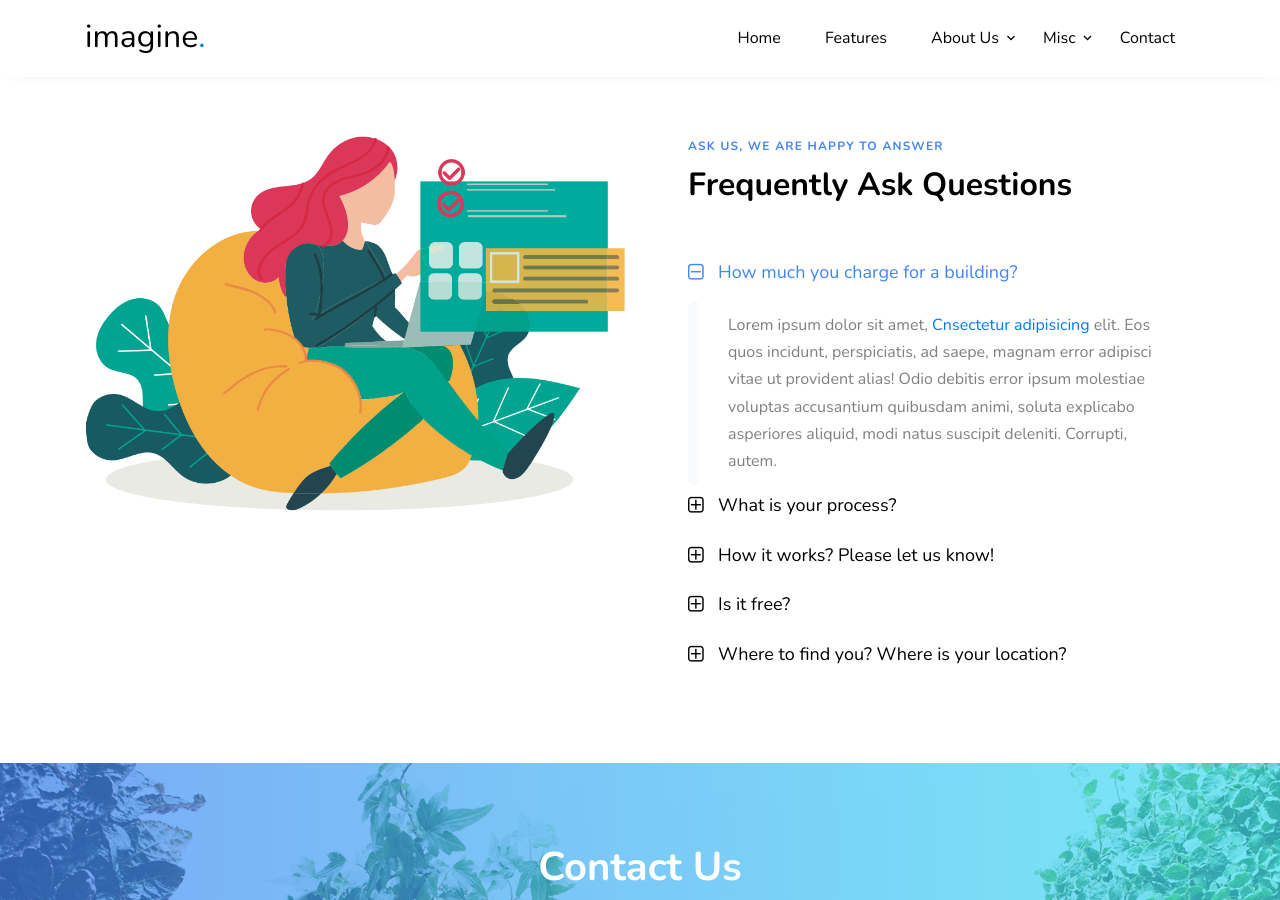
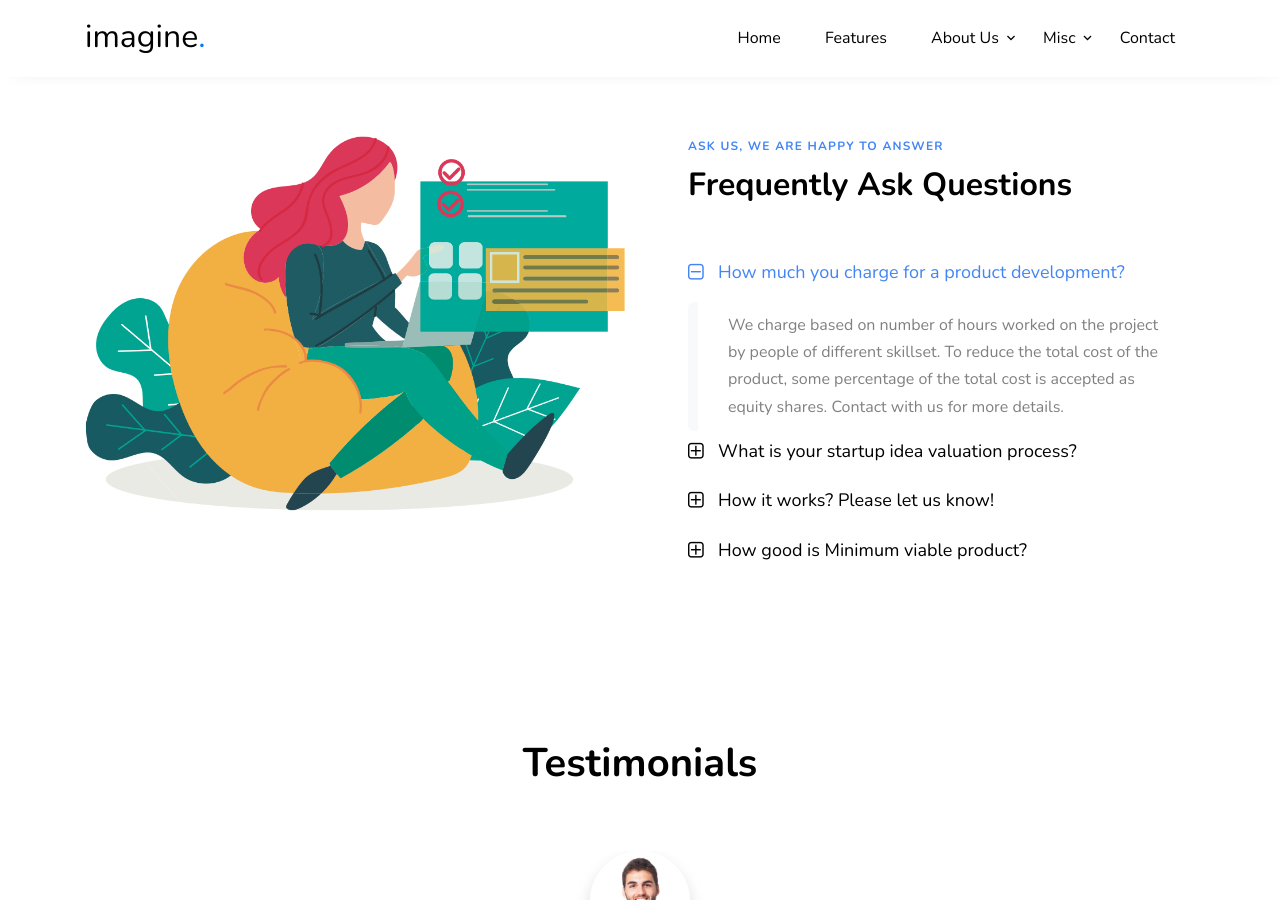
Before and after one commit to LekhaNamala/fiesta, a Jekyll site: the page built from index.html, in a window 1280 px wide and 900 px high, scrolled down 2578 px. Built offline with Jekyll 4.4.1, drawn with Linux system fonts in a browser that asks for light colours; some web fonts are replaced; some of the changed text lies outside the part shown.

Commit message:
1. Refined header.html and home.html to be consistent. 2. Added FAQ in faq.html
TODO: Add Testimonials

```diff
--- a/_includes/faq.html
+++ b/_includes/faq.html
@@ -14,12 +14,12 @@
             <div class="accordion-item">
               <h2 class="mb-0 rounded mb-2">
                 <a href="#" data-toggle="collapse" data-target="#collapseOne" aria-expanded="true" aria-controls="collapseOne">
-                How much you charge for a building?</a>
+                How much you charge for a product development?</a>
               </h2>
 
               <div id="collapseOne" class="collapse show" aria-labelledby="headingOne" data-parent="#accordionExample">
                 <div class="accordion-body">
-                  <p>Lorem ipsum dolor sit amet, <a href="#">Cnsectetur adipisicing</a> elit. Eos quos incidunt, perspiciatis, ad saepe, magnam error adipisci vitae ut provident alias! Odio debitis error ipsum molestiae voluptas accusantium quibusdam animi, soluta explicabo asperiores aliquid, modi natus suscipit deleniti. Corrupti, autem.</p>
+                  <p>We charge based on number of hours worked on the project by people of different skillset. To reduce the total cost of the product, some percentage of the total cost is accepted as equity shares. Contact with us for more details.  </p>
                 </div>
               </div>
             </div>
@@ -27,13 +27,13 @@
             <div class="accordion-item">
               <h2 class="mb-0 rounded mb-2">
                 <a href="#" class="collapsed" data-toggle="collapse" data-target="#collapseTwo" aria-expanded="false" aria-controls="collapseTwo">
-                  What is your process?
+                  What is your startup idea valuation process?
                 </a>
               </h2>
 
               <div id="collapseTwo" class="collapse" aria-labelledby="headingTwo" data-parent="#accordionExample">
                 <div class="accordion-body">
-                  <p>Lorem ipsum dolor sit amet, consectetur adipisicing elit. Repellat voluptate animi hic quasi sequi odio, vitae dolorum soluta sapiente debitis ad similique tempore, aliquam quae nam deserunt dicta ullam perspiciatis minima, quam. Quis repellat corporis aperiam, veritatis nemo iure inventore.</p>
+                  <p>Based on standard valuation strategies, we valuate your startup idea any between $250M and $500M valuation.</p>
                 </div>
               </div>
             </div>
@@ -47,7 +47,7 @@
 
               <div id="collapseThree" class="collapse" aria-labelledby="headingThree" data-parent="#accordionExample">
                 <div class="accordion-body">
-                  <p>Lorem ipsum dolor sit amet, consectetur adipisicing elit. Ipsum et dolorum libero consequuntur facere molestias beatae quod labore quidem ad quasi eius pariatur quae nam quo soluta optio dicta, doloribus ullam fugit nulla! Itaque necessitatibus eum sed quam eos id!</p>
+                  <p>We start with evaluating you start up idea. We estimate the effort for building a minimum viable product. </p>
                 </div>
               </div>
             </div>
@@ -55,18 +55,18 @@
             <div class="accordion-item">
               <h2 class="mb-0 rounded mb-2">
                 <a href="#" class="collapsed" data-toggle="collapse" data-target="#collapseFour" aria-expanded="false" aria-controls="collapseFour">
-                  Is it free?
+                 How good is Minimum viable product?
                 </a>
               </h2>
 
               <div id="collapseFour" class="collapse" aria-labelledby="headingFour" data-parent="#accordionExample">
                 <div class="accordion-body">
-                  <p>Lorem ipsum dolor sit amet, consectetur adipisicing elit. Eos quos incidunt, perspiciatis, ad saepe, magnam error adipisci vitae ut provident alias! Odio debitis error ipsum molestiae voluptas accusantium quibusdam animi, soluta explicabo asperiores aliquid, modi natus suscipit deleniti. Corrupti, autem.</p>
+                  <p>Our aim is to build an effective MVP in shortest period of time that can be used to pitch for seed funding.</p>
                 </div>
               </div>
             </div>
 
-            <div class="accordion-item">
+            <!-- <div class="accordion-item">
               <h2 class="mb-0 rounded mb-2">
                 <a href="#" class="collapsed" data-toggle="collapse" data-target="#collapseFive" aria-expanded="false" aria-controls="collapseFive">
                   Where to find you? Where is your location?
@@ -78,7 +78,7 @@
                   <p>Lorem ipsum dolor sit amet, consectetur adipisicing elit. Eos quos incidunt, perspiciatis, ad saepe, magnam error adipisci vitae ut provident alias! Odio debitis error ipsum molestiae voluptas accusantium quibusdam animi, soluta explicabo asperiores aliquid, modi natus suscipit deleniti. Corrupti, autem.</p>
                 </div>
               </div>
-            </div>
+            </div> -->
 
           </div>
 
--- a/_includes/header.html
+++ b/_includes/header.html
@@ -17,7 +17,7 @@
               <li class="has-children">
                 <a href="#about-section" class="nav-link">About Us</a>
                 <ul class="dropdown arrow-top">
-                  <li><a href="#our-team-section" class="nav-link"><span class="text-primary">Our Team</span></a></li>
+                  <!-- <li><a href="#our-team-section" class="nav-link"><span class="text-primary">Our Team</span></a></li> -->
                   <li><a href="#faq-section" class="nav-link"><span class="text-primary">FAQ</span></a></li>
                   <!-- <li class="has-children">
                     <a href="#">Demo of More Links</a>
@@ -32,7 +32,7 @@
               <li class="has-children">
                 <a href="#about-section" class="nav-link">Misc</a>
                 <ul class="dropdown arrow-top">
-                  <li><a href="#blog-section" class="nav-link">Blog</a></li>
+                  <!-- <li><a href="#blog-section" class="nav-link">Blog</a></li> -->
                   <li><a href="#testimonials-section" class="nav-link">Testimonials</a></li>
                 </ul>
               </li>
--- a/_layouts/home.html
+++ b/_layouts/home.html
@@ -11,5 +11,5 @@ title: Home
 <!-- {% include _about/team.html %} -->
 {% include faq.html %}
 <!-- {% include blog.html %} -->
-<!-- {% include testimonials.html %} -->
+{% include testimonials.html %}
 {% include contact.html %}
```
